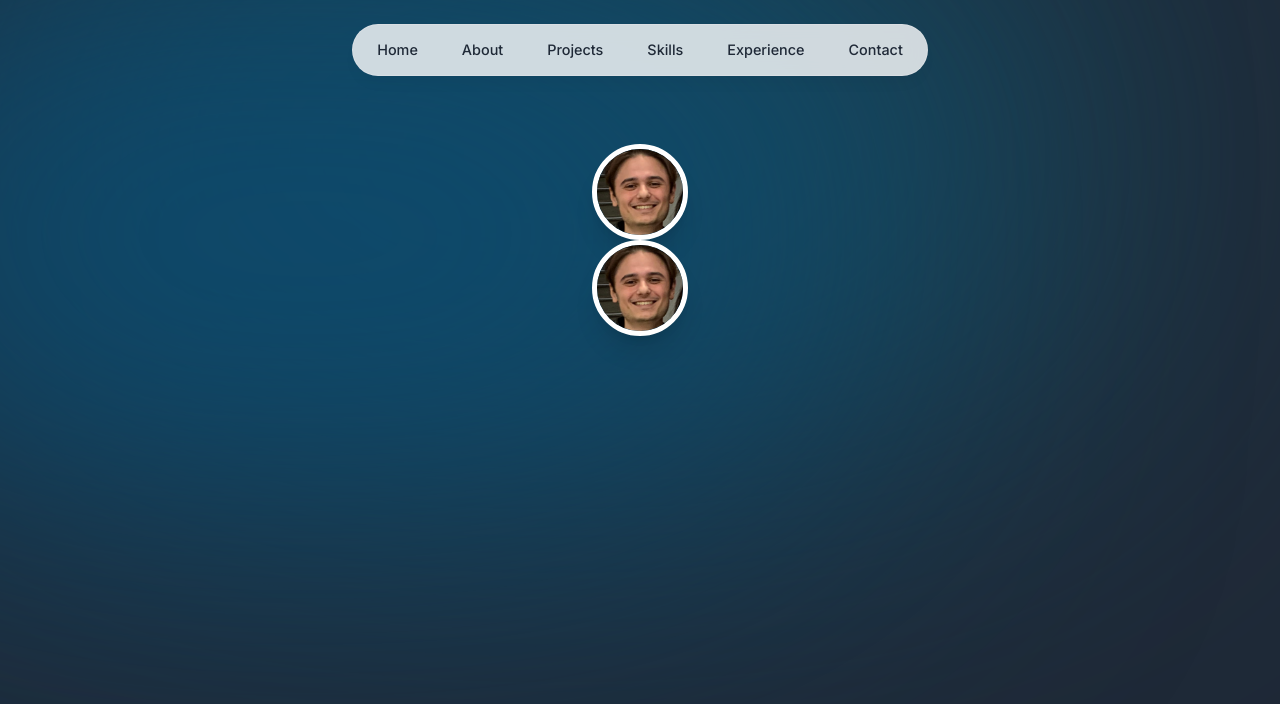
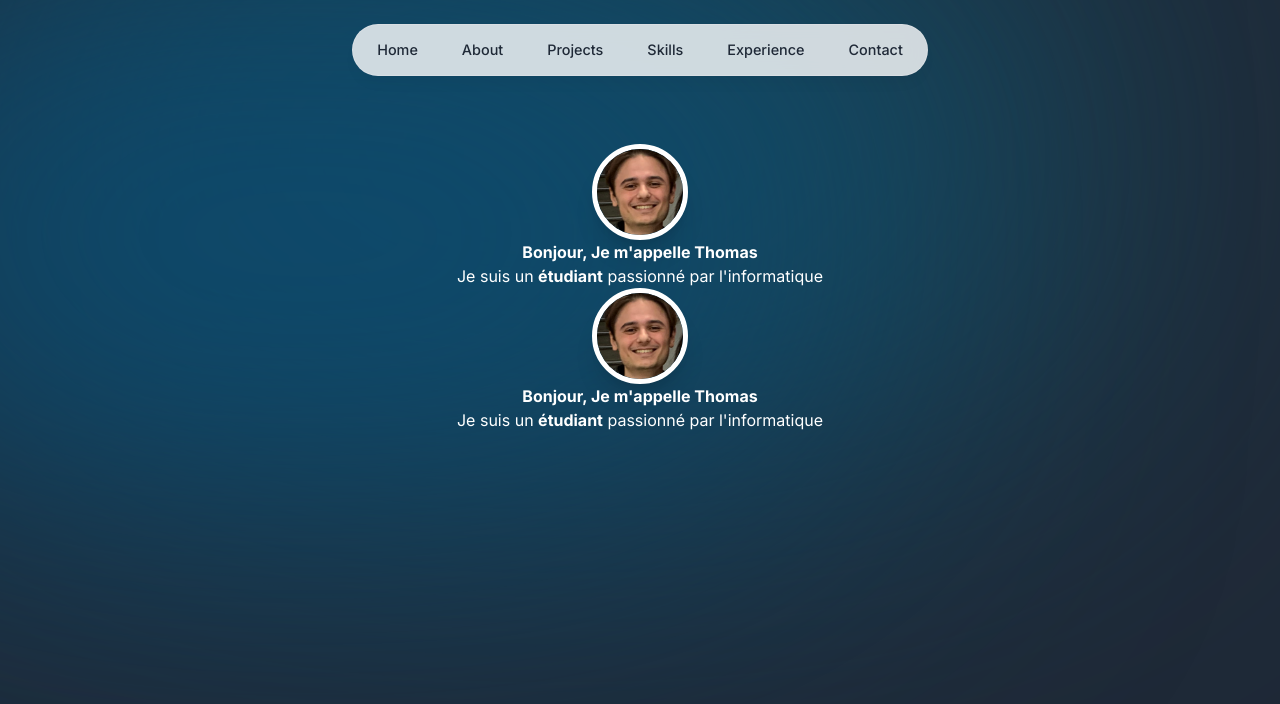
Before and after one commit to zalixzy/portfolio, a Next.js app: page / in a window 1280 px wide. Shown: the top 704 px of the page. Built offline with nearby package versions, Linux system fonts and the light colour scheme.

Commit message:
tests de styles

```diff
--- a/components/intro.tsx
+++ b/components/intro.tsx
@@ -1,4 +1,5 @@
 "use client";
+
 import React from 'react'
 import Image from 'next/image'
 import { motion } from 'framer-motion'
@@ -8,7 +9,7 @@ export default function Intro() {
     return (
       <section>
           <div className="flex items-center justify-center">
-            <div className="relative">
+              <div className="">
                 <motion.div
                   initial ={{opacity:0, scale: 0}}
                   animate= {{opacity:1, scale:1}}
@@ -30,6 +31,19 @@ export default function Intro() {
 
           </div>
 
+          <motion.p className="text-white text-center"
+          initial ={{opacity:0, scale: 0}}
+          animate= {{opacity:1, scale:1}}>
+            <div>
+              <span className="font-bold">Bonjour, Je m'appelle Thomas</span>
+            </div>
+            <div>
+              Je suis un{" "}
+              <span className="font-bold">étudiant</span>  passionné par l'informatique
+            </div>
+          </motion.p>
+
+
       </section>
     )
   }
```
Lines whose indentation alone changed are shown as unchanged.
